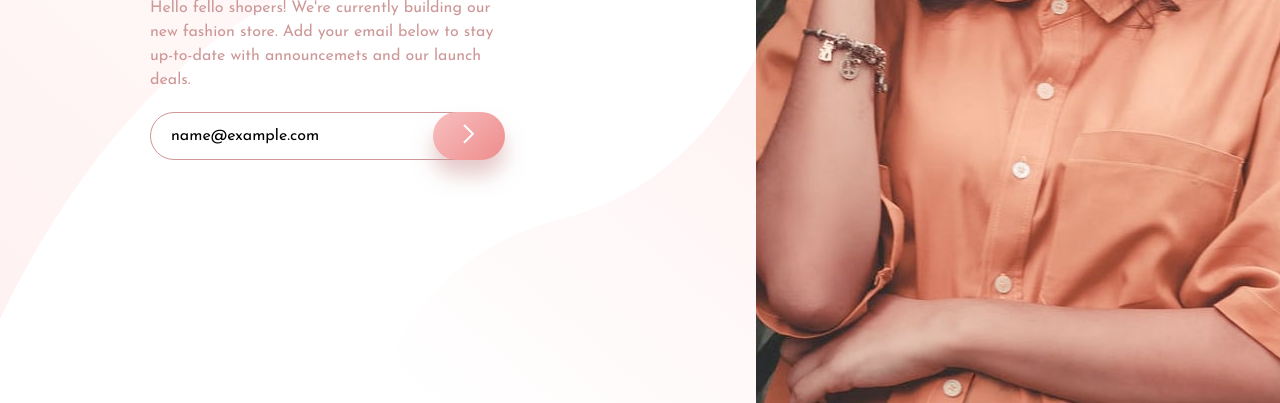
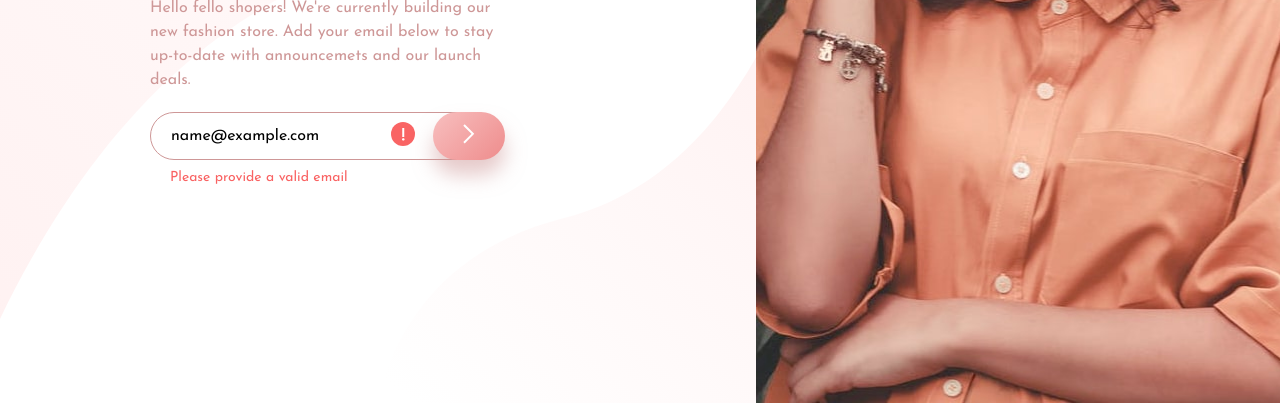
Before and after one commit to assumpta-n/base-apparel, a website: page index.html in a window 1280 px wide. Both pictures are taken after typing "name@example.com" into the empty fields and a click on the button 469 px from the left and 533 px from the top of the page. Shown: the part 397-800 px from the top of the page. Drawn offline with Linux system fonts and the light colour scheme.

Commit message:
Shows error feedback elements when submit button is clicked

```diff
--- a/js/app.js
+++ b/js/app.js
@@ -2,7 +2,7 @@ function submitEmail() {
     preventDefaultEvent()
     let feedBackEls = document.getElementsByClassName('toggle-visibility')
     Array.prototype.forEach.call(feedBackEls, feedBackEl => {
-        feedBackEl.style.visibility = 'hidden'
+        feedBackEl.style.visibility = 'visible'
     })
 }
 function preventDefaultEvent() {
--- a/scss/main.scss
+++ b/scss/main.scss
@@ -127,3 +127,8 @@ body {
         margin-top: 1rem;
     }
 }
+
+// --------------- HELPERS ---------------
+.toggle-visibility {
+    visibility: hidden;
+}
```
Also changed, not shown: css/main.css.
